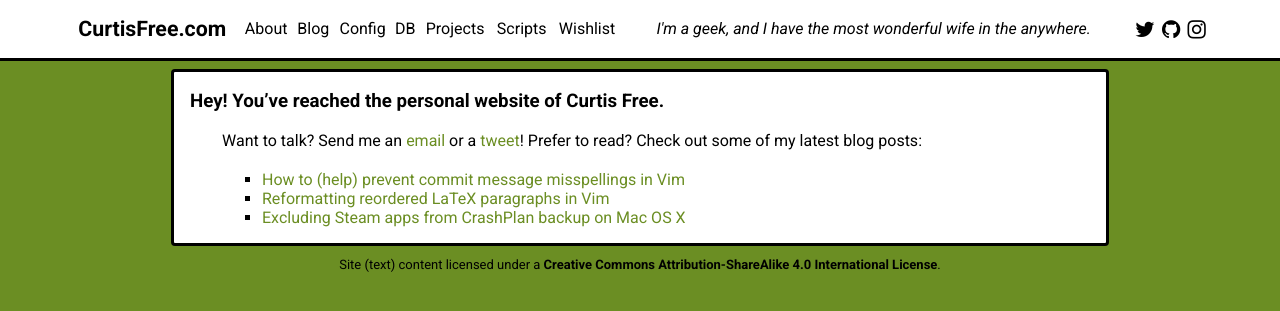
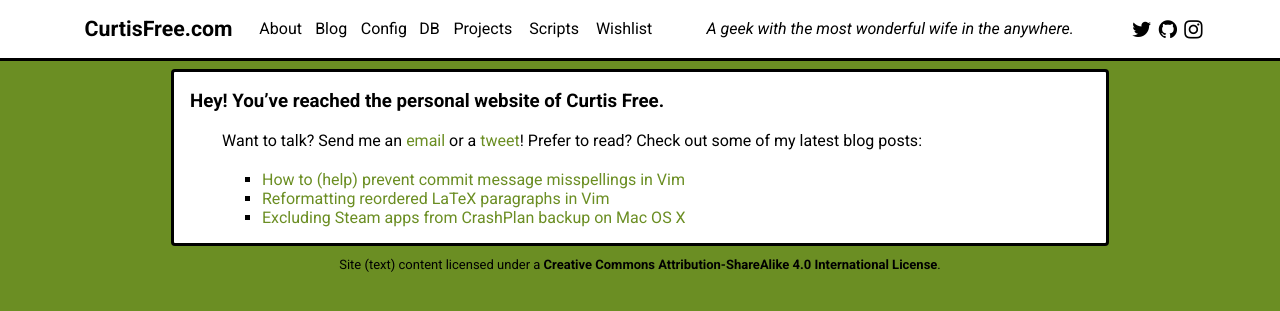
Before and after one commit to cfree3/curtisfree.com, a Jekyll site: the page built from index.md, in a window 1280 px wide. Shown: the top 311 px of the page. Built offline with Jekyll 4.4.1, drawn with Linux system fonts in a browser that asks for light colours; nearby versions of some CDN libraries.

Commit message:
Make tagline a bit less cumbersome

```diff
--- a/_config.yml
+++ b/_config.yml
@@ -3,7 +3,7 @@
 name:                    "CurtisFree.com"
 author:                  "Curtis Free"
 email:                   cf@curtisfree.com
-description:             "I'm a geek, and I have the most wonderful wife in the anywhere."
+description:             "A geek with the most wonderful wife in the anywhere."
 url:                     http://curtisfree.com
 license-name:            "Creative Commons Attribution-ShareAlike 4.0 International License"
 license-url:             https://creativecommons.org/licenses/by-sa/4.0/
--- a/_includes/to_content.html
+++ b/_includes/to_content.html
@@ -37,7 +37,7 @@
           <td><a class="" href="{{ site.github-url }}/scripts">Scripts</a></td>
           <td><a class="{% if section == 'wishlist' %}current{% endif %}" href="/wishlist/">Wishlist</a></td>
           <td id="tagline">
-            I'm a geek, and I have
+            A geek with
             <a class="hidden" href="http://curtisandrebecca.com/">the most wonderful wife in the anywhere</a>.
           </td>
           <td>
```
